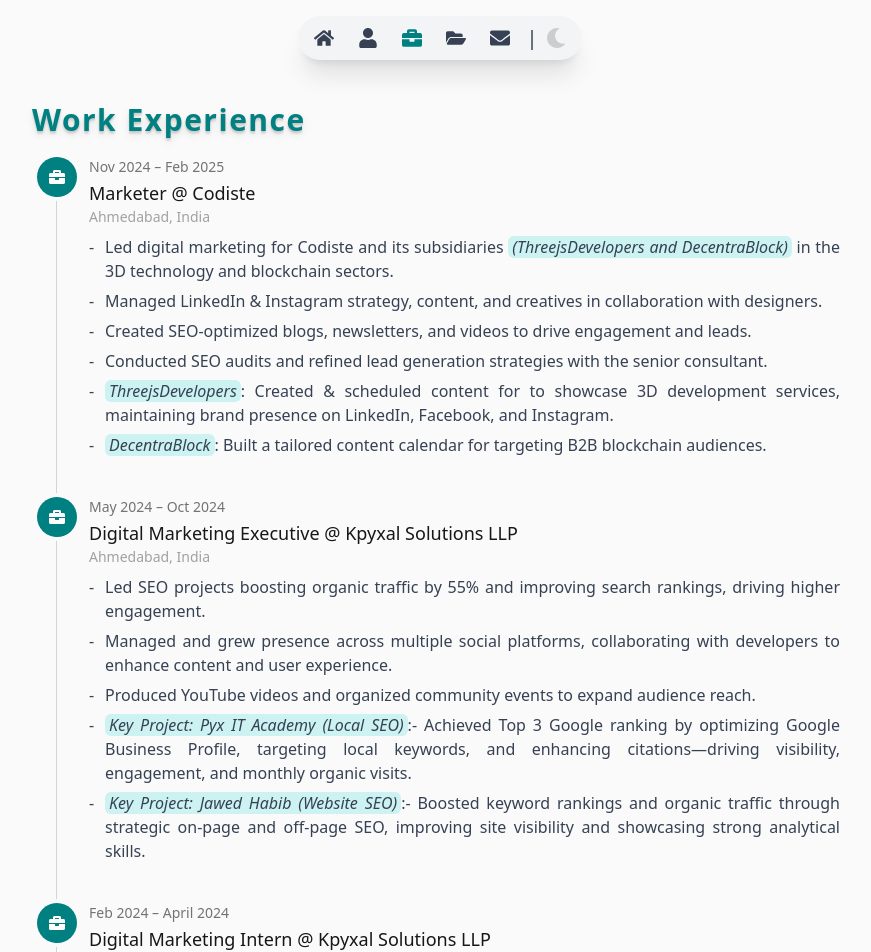
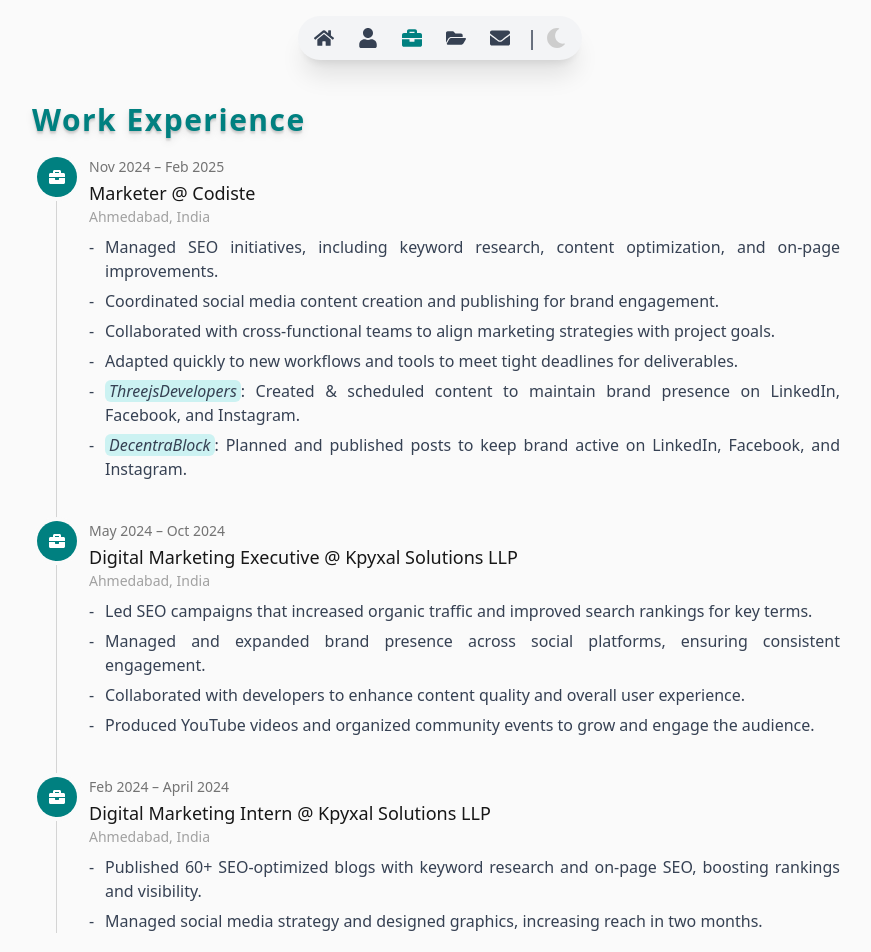
Before and after one commit to R-o-n-a-k/nidhi, a Next.js app: page /career in a window 1280 px wide. Shown: the top 952 px of the page, without its empty margins (200-1071 px from the left). Built offline with nearby package versions, Linux system fonts and the light colour scheme; a web font is replaced by a local one.

Commit message:
ref: data content fix

```diff
--- a/app/_components/Data.jsx
+++ b/app/_components/Data.jsx
@@ -148,27 +148,21 @@
     date: "Nov 2024 – Feb 2025",
     icon: <FaBriefcase />,
     description: [
-      [
-        "Led digital marketing for Codiste and its subsidiaries ",
-        <span key="subsidiaries" className="highlight">
-          (ThreejsDevelopers and DecentraBlock)
-        </span>,
-        " in the 3D technology and blockchain sectors.",
-      ],
-      "Managed LinkedIn & Instagram strategy, content, and creatives in collaboration with designers.",
-      "Created SEO-optimized blogs, newsletters, and videos to drive engagement and leads.",
-      "Conducted SEO audits and refined lead generation strategies with the senior consultant.",
+      "Managed SEO initiatives, including keyword research, content optimization, and on-page improvements.",
+      "Coordinated social media content creation and publishing for brand engagement.",
+      "Collaborated with cross-functional teams to align marketing strategies with project goals.",
+      "Adapted quickly to new workflows and tools to meet tight deadlines for deliverables.",
       [
         <span key="ThreejsDevelopers" className="highlight">
           ThreejsDevelopers
         </span>,
-        ": Created & scheduled content for to showcase 3D development services, maintaining brand presence on LinkedIn, Facebook, and Instagram.",
+        ": Created & scheduled content to maintain brand presence on LinkedIn, Facebook, and Instagram.",
       ],
       [
         <span key="DecentraBlock" className="highlight">
           DecentraBlock
         </span>,
-        ": Built a tailored content calendar for targeting B2B blockchain audiences.",
+        ": Planned and published posts to keep brand active on LinkedIn, Facebook, and Instagram.",
       ],
     ],
   },
@@ -179,21 +173,10 @@
     date: "May 2024 – Oct 2024",
     icon: <FaBriefcase />,
     description: [
-      "Led SEO projects boosting organic traffic by 55% and improving search rankings, driving higher engagement.",
-      "Managed and grew presence across multiple social platforms, collaborating with developers to enhance content and user experience.",
-      "Produced YouTube videos and organized community events to expand audience reach.",
-      [
-        <span key="project1" className="highlight">
-          Key Project: Pyx IT Academy (Local SEO)
-        </span>,
-        ":- Achieved Top 3 Google ranking by optimizing Google Business Profile, targeting local keywords, and enhancing citations—driving visibility, engagement, and monthly organic visits.",
-      ],
-      [
-        <span key="project2" className="highlight">
-          Key Project: Jawed Habib (Website SEO)
-        </span>,
-        ":- Boosted keyword rankings and organic traffic through strategic on-page and off-page SEO, improving site visibility and showcasing strong analytical skills.",
-      ],
+      "Led SEO campaigns that increased organic traffic and improved search rankings for key terms.",
+      "Managed and expanded brand presence across social platforms, ensuring consistent engagement.",
+      "Collaborated with developers to enhance content quality and overall user experience.",
+      "Produced YouTube videos and organized community events to grow and engage the audience.",
     ],
   },
   {
@@ -204,7 +187,7 @@
     icon: <FaBriefcase />,
     description: [
       "Published 60+ SEO-optimized blogs with keyword research and on-page SEO, boosting rankings and visibility.",
-      "Managed social media strategy and designed graphics, increasing reach by 30% in two months.",
+      "Managed social media strategy and designed graphics, increasing reach in two months.",
     ],
   },
 ];
@@ -216,8 +199,6 @@
     location: "Ahmedabad, India",
     date: "2019 –2022",
     icon: <FaGraduationCap />,
-    description:
-      "Studied core CS subjects and specialized in digital marketing.",
   },
 ];
 
--- a/app/_components/Timeline.jsx
+++ b/app/_components/Timeline.jsx
@@ -35,9 +35,7 @@
                     ))}
                   </ul>
                 ) : (
-                  <p className="space-y-0.5 w-full text-justify text-sm md:text-base text-content pl-4 relative">
-                    {item.description}
-                  </p>
+                  ""
                 )}
               </li>
             ))}
```
